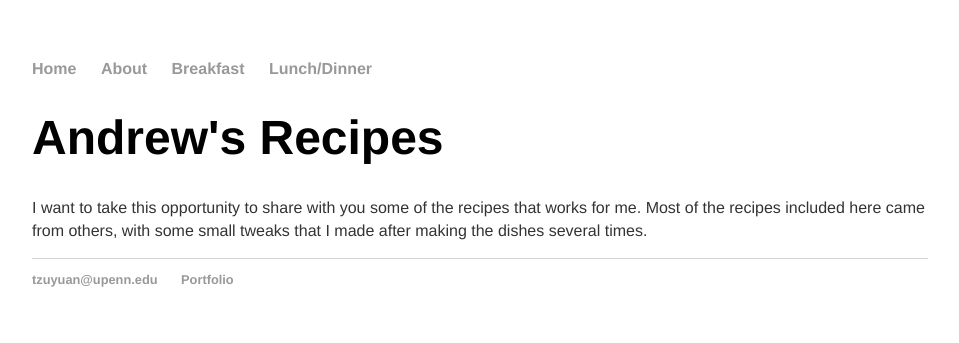
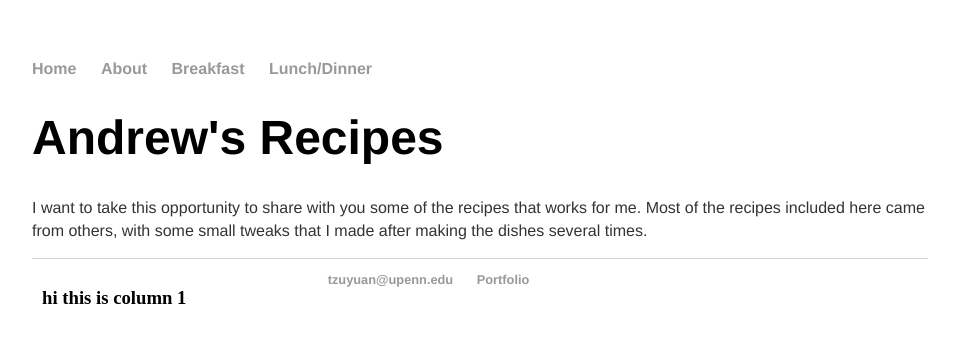
Before and after one commit to tzuyuanw/tzuyuanw.github.io, a Jekyll site: the page recipes/index.html, which Jekyll copies as it is, in a window 1280 px wide. Shown: the top 343 px of the page, without its empty margins (160-1119 px from the left). Built offline with Jekyll 4.4.1, drawn with Linux system fonts in a browser that asks for light colours.

Commit message:
Update index.html

```diff
--- a/recipes/index.html
+++ b/recipes/index.html
@@ -22,6 +22,9 @@
 			Most of the recipes included here came from others, with some small tweaks that I made
 			after making the dishes several times.
 		</p>
+		<div class="column">
+			<h3>hi this is column 1</h3>
+		</div>
 	</div>
 			</div><!-- /.container -->
 			<footer>
```
